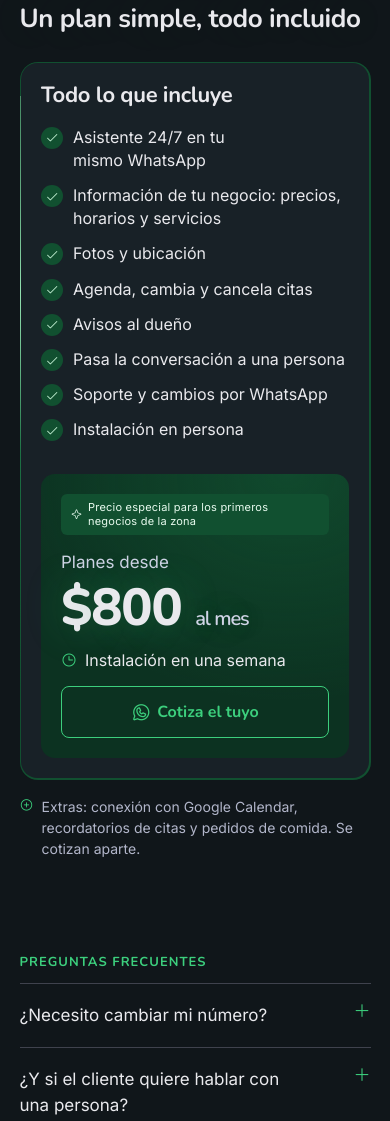
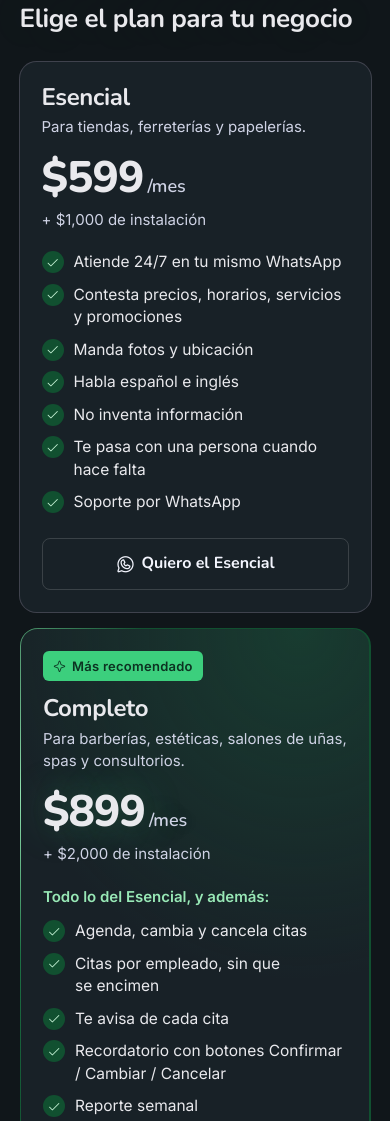
Before and after one commit to Lego1804/arelix-web, a plain HTML site: page index.html in a window 390 px wide. Shown: the part 4597-5718 px from the top of the page. Drawn offline with Linux system fonts and the light colour scheme.

Commit message:
Precios: planes Esencial, Completo y Premium, con botones de demo
- Tres tarjetas con el Completo destacado al centro ("Más recomendado")
- Nota del precio especial de lanzamiento, sin montos
- Botones que abren cada demo en WhatsApp ("demo gimnasio", "demo barbería", "demo comida")
- Se quitan el precio viejo ($800), los extras cotizados aparte y el contador animado

Co-Authored-By: Claude Opus 5.5 <noreply@anthropic.com>

```diff
--- a/assets/css/styles.css
+++ b/assets/css/styles.css
@@ -438,3 +438,34 @@ details summary::-webkit-details-marker{display:none}
 .legal ul{margin:0 0 12px;padding:0;list-style:none;display:grid;gap:10px}
 .legal li{display:flex;gap:10px;align-items:flex-start}
 .legal li>.ph{color:var(--color-accent);font-size:20px;flex:none;margin-top:3px}
+
+/* — precios: tres planes (en celular uno debajo de otro) — */
+.plans{display:grid;grid-template-columns:minmax(0,1fr);gap:16px;max-width:480px;margin:0 auto}
+@media(min-width:960px){.plans{grid-template-columns:repeat(3,minmax(0,1fr));max-width:none;align-items:stretch}}
+.plan-wrap{display:flex}
+.plan{flex:1;gap:0;margin:0;padding:clamp(22px,3vw,28px);border-radius:16.5px;box-shadow:0 0 0 1px var(--color-neutral-800);min-width:0}
+.plan-feat{box-shadow:none;background:radial-gradient(ellipse 90% 60% at 80% 0%,rgba(24,116,67,.32) 0%,rgba(24,116,67,0) 100%),var(--color-surface)}
+.plan-badge{align-self:flex-start;gap:6px;margin:0 0 14px;padding:5px 10px;font-size:13px;font-weight:600;background:var(--color-accent);color:var(--color-accent-900)}
+.plan-name{font-size:24px;margin:0}
+.plan-for{margin:6px 0 0;font-size:15px;line-height:1.45;color:var(--color-neutral-300)}
+.plan-price{margin:18px 0 0;font-family:var(--font-heading);font-size:clamp(44px,6vw,52px);font-weight:800;line-height:1;letter-spacing:-0.02em;font-variant-numeric:tabular-nums}
+.plan-price span{font-size:18px;font-weight:600;letter-spacing:0;color:var(--color-neutral-300);margin-left:4px}
+.plan-feat .plan-price{text-shadow:0 0 40px rgba(60,207,125,.3)}
+.plan-setup{margin:8px 0 0;font-size:15px;color:var(--color-neutral-300)}
+.plan-sub{margin:20px 0 -8px;font-size:15px;font-weight:600;color:var(--color-accent-300)}
+.plan-list{list-style:none;margin:20px 0 24px;padding:0;display:grid;gap:10px}
+.plan-list li{display:flex;gap:10px;align-items:flex-start;font-size:15.5px;line-height:1.45}
+.plan-list li>.ph{flex:none;width:22px;height:22px;border-radius:50%;background:var(--color-accent-800);color:var(--color-accent-200);font-size:13px;display:flex;align-items:center;justify-content:center;margin-top:0}
+.plan .btn{margin-top:auto;min-height:52px;font-size:16px;width:100%}
+.plan .btn .ph{font-size:20px}
+.btn-solid{background:var(--color-accent);color:var(--color-accent-900);border-color:var(--color-accent)}
+.btn-solid:hover{background:var(--color-accent-400);color:var(--color-accent-900)}
+.btn-secondary{color:var(--color-neutral-100)}
+.btn-secondary:hover{color:var(--color-neutral-100)}
+.plans-note{max-width:480px;margin:16px auto 0;display:flex;gap:8px;align-items:flex-start;font-size:15px;line-height:1.5;color:var(--color-neutral-300)}
+.plans-note>.ph{color:var(--color-accent);flex:none;font-size:18px;margin-top:2px}
+@media(min-width:960px){.plans-note{max-width:none;justify-content:center}}
+.demos{margin-top:48px;padding-top:32px;border-top:1px solid var(--color-neutral-800)}
+.demo-btns{display:grid;grid-template-columns:repeat(auto-fit,minmax(min(100%,200px),1fr));gap:10px}
+.demo-btn{min-height:52px;font-size:16px}
+.demo-btn .ph{font-size:20px}
--- a/assets/js/main.js
+++ b/assets/js/main.js
@@ -1,5 +1,5 @@
 // Comportamiento de la página: barra superior al hacer scroll, animaciones de
-// aparición, chat de demostración y contador del precio. Sin dependencias.
+// aparición y chat de demostración. Sin dependencias.
 (function () {
   var root = document.documentElement;
   var reduce = window.matchMedia('(prefers-reduced-motion: reduce)').matches;
@@ -21,25 +21,6 @@
   }, { threshold: 0.12, rootMargin: '0px 0px -40px 0px' });
   document.querySelectorAll('[data-reveal]').forEach(function (el) { io.observe(el); });
 
-  var priceEl = document.querySelector('[data-price]');
-  var priceNum = document.querySelector('[data-price-num]');
-  if (priceEl && priceNum) {
-    var target = parseInt(priceNum.textContent, 10) || 0;
-    priceNum.textContent = '0';
-    var pio = new IntersectionObserver(function (entries) {
-      if (!entries.some(function (e) { return e.isIntersecting; })) return;
-      pio.disconnect();
-      var t0 = performance.now();
-      var tick = function (t) {
-        var p = Math.min(1, (t - t0) / 1400);
-        priceNum.textContent = String(Math.round(target * (1 - Math.pow(1 - p, 3))));
-        if (p < 1) requestAnimationFrame(tick);
-      };
-      requestAnimationFrame(tick);
-    }, { threshold: 0.5 });
-    pio.observe(priceEl);
-  }
-
   var q = document.querySelector('[data-chat="q"]');
   var typing = document.querySelector('[data-chat="typing"]');
   var a = document.querySelector('[data-chat="a"]');
--- a/index.html
+++ b/index.html
@@ -149,37 +149,26 @@
   </div>
 </section>
 
-<section data-screen-label="07 Precios" style="width:100%">
+<section id="precios" data-screen-label="07 Precios" style="width:100%">
   <div data-reveal="" style="max-width:1120px;margin:0 auto;padding:64px clamp(18px,5vw,72px) 48px">
     <h6 style="color:var(--color-accent);margin:0 0 14px">Precios</h6>
-    <h2 style="font-size:clamp(26px,4vw,38px);margin:0 0 28px;text-shadow:0 0 40px rgba(60,207,125,.18)">Un plan simple, todo incluido</h2>
-    <div class="gb">
-      <div class="card" style="border-radius:16.5px;margin:0;background:var(--color-surface);padding:clamp(20px,4vw,40px);display:grid;grid-template-columns:repeat(auto-fit,minmax(min(100%,300px),1fr));gap:32px clamp(24px,5vw,56px);align-items:stretch">
-        <div style="min-width:0">
-          <h3 style="font-size:22px;margin:0 0 18px">Todo lo que incluye</h3>
-          <ul class="chks" data-reveal="" style="list-style:none;margin:0;padding:0;display:grid;gap:12px">
-            <li class="chk" style="display:flex;gap:10px;align-items:flex-start;font-size:16px;line-height:1.45;transition-delay:0.15s"><span style="flex:none;width:22px;height:22px;border-radius:50%;background:var(--color-accent-800);display:flex;align-items:center;justify-content:center;margin-top:1px"><i aria-hidden="true" class="ph ph-check" style="font-size:13px;color:var(--color-accent-200)"></i></span>Asistente 24/7 en tu mismo WhatsApp</li>
-            <li class="chk" style="display:flex;gap:10px;align-items:flex-start;font-size:16px;line-height:1.45;transition-delay:0.27s"><span style="flex:none;width:22px;height:22px;border-radius:50%;background:var(--color-accent-800);display:flex;align-items:center;justify-content:center;margin-top:1px"><i aria-hidden="true" class="ph ph-check" style="font-size:13px;color:var(--color-accent-200)"></i></span>Información de tu negocio: precios, horarios y servicios</li>
-            <li class="chk" style="display:flex;gap:10px;align-items:flex-start;font-size:16px;line-height:1.45;transition-delay:0.39s"><span style="flex:none;width:22px;height:22px;border-radius:50%;background:var(--color-accent-800);display:flex;align-items:center;justify-content:center;margin-top:1px"><i aria-hidden="true" class="ph ph-check" style="font-size:13px;color:var(--color-accent-200)"></i></span>Fotos y ubicación</li>
-            <li class="chk" style="display:flex;gap:10px;align-items:flex-start;font-size:16px;line-height:1.45;transition-delay:0.51s"><span style="flex:none;width:22px;height:22px;border-radius:50%;background:var(--color-accent-800);display:flex;align-items:center;justify-content:center;margin-top:1px"><i aria-hidden="true" class="ph ph-check" style="font-size:13px;color:var(--color-accent-200)"></i></span>Agenda, cambia y cancela citas</li>
-            <li class="chk" style="display:flex;gap:10px;align-items:flex-start;font-size:16px;line-height:1.45;transition-delay:0.63s"><span style="flex:none;width:22px;height:22px;border-radius:50%;background:var(--color-accent-800);display:flex;align-items:center;justify-content:center;margin-top:1px"><i aria-hidden="true" class="ph ph-check" style="font-size:13px;color:var(--color-accent-200)"></i></span>Avisos al dueño</li>
-            <li class="chk" style="display:flex;gap:10px;align-items:flex-start;font-size:16px;line-height:1.45;transition-delay:0.75s"><span style="flex:none;width:22px;height:22px;border-radius:50%;background:var(--color-accent-800);display:flex;align-items:center;justify-content:center;margin-top:1px"><i aria-hidden="true" class="ph ph-check" style="font-size:13px;color:var(--color-accent-200)"></i></span>Pasa la conversación a una persona</li>
-            <li class="chk" style="display:flex;gap:10px;align-items:flex-start;font-size:16px;line-height:1.45;transition-delay:0.87s"><span style="flex:none;width:22px;height:22px;border-radius:50%;background:var(--color-accent-800);display:flex;align-items:center;justify-content:center;margin-top:1px"><i aria-hidden="true" class="ph ph-check" style="font-size:13px;color:var(--color-accent-200)"></i></span>Soporte y cambios por WhatsApp</li>
-            <li class="chk" style="display:flex;gap:10px;align-items:flex-start;font-size:16px;line-height:1.45;transition-delay:0.99s"><span style="flex:none;width:22px;height:22px;border-radius:50%;background:var(--color-accent-800);display:flex;align-items:center;justify-content:center;margin-top:1px"><i aria-hidden="true" class="ph ph-check" style="font-size:13px;color:var(--color-accent-200)"></i></span>Instalación en persona</li>
-          </ul>
-        </div>
-        <div style="min-width:0;display:flex;flex-direction:column;align-items:flex-start;gap:14px;padding:clamp(20px,3vw,32px);border-radius:var(--radius-lg);background:radial-gradient(ellipse 90% 80% at 80% 0%,rgba(24,116,67,.35) 0%,rgba(24,116,67,0) 100%),var(--color-accent-900)">
-          <span class="tag tag-accent" style="display:inline-flex;align-items:center;gap:6px;white-space:normal;line-height:1.35;padding:6px 10px;background:var(--color-accent-800);color:var(--color-accent-100)"><i aria-hidden="true" class="ph ph-star-four" style="flex:none"></i>Precio especial para los primeros negocios de la zona</span>
-          <div>
-            <p style="margin:0;color:var(--color-neutral-300);font-size:17px">Planes desde</p>
-            <p data-price="" style="margin:6px 0 0;font-family:var(--font-heading);font-size:clamp(52px,8vw,76px);font-weight:800;line-height:1;letter-spacing:-0.02em;font-variant-numeric:tabular-nums;text-shadow:0 0 40px rgba(60,207,125,.3)">$<span data-price-num>800</span> <span style="font-size:20px;font-weight:600;color:var(--color-neutral-300)">al mes</span></p>
-          </div>
-          <p style="margin:0;display:flex;align-items:center;gap:8px;font-size:16px"><i aria-hidden="true" class="ph ph-clock" style="color:var(--color-accent)"></i>Instalación en una semana</p>
-          <a class="btn btn-primary" href="https://wa.me/525643731394?text=Hola%2C%20quiero%20cotizar" target="_blank" rel="noopener" style="min-height:52px;padding:0 24px;font-size:16px;width:100%;margin-top:auto"><i aria-hidden="true" class="ph ph-whatsapp-logo" style="font-size:20px"></i>Cotiza el tuyo</a>
-        </div>
+    <h2 style="font-size:clamp(26px,4vw,38px);margin:0 0 28px;text-shadow:0 0 40px rgba(60,207,125,.18)">Elige el plan para tu negocio</h2>
+    <div class="plans">
+      <div class="card plan"><h3 class="plan-name">Esencial</h3><p class="plan-for">Para tiendas, ferreterías y papelerías.</p><p class="plan-price">$599<span>/mes</span></p><p class="plan-setup">+ $1,000 de instalación</p><ul class="plan-list"><li><i aria-hidden="true" class="ph ph-check"></i><span>Atiende 24/7 en tu mismo WhatsApp</span></li><li><i aria-hidden="true" class="ph ph-check"></i><span>Contesta precios, horarios, servicios y promociones</span></li><li><i aria-hidden="true" class="ph ph-check"></i><span>Manda fotos y ubicación</span></li><li><i aria-hidden="true" class="ph ph-check"></i><span>Habla español e inglés</span></li><li><i aria-hidden="true" class="ph ph-check"></i><span>No inventa información</span></li><li><i aria-hidden="true" class="ph ph-check"></i><span>Te pasa con una persona cuando hace falta</span></li><li><i aria-hidden="true" class="ph ph-check"></i><span>Soporte por WhatsApp</span></li></ul><a class="btn btn-secondary" href="https://wa.me/525643731394?text=Hola%2C%20me%20interesa%20el%20plan%20Esencial" target="_blank" rel="noopener"><i aria-hidden="true" class="ph ph-whatsapp-logo"></i>Quiero el Esencial</a></div>
+      <div class="gb plan-wrap"><div class="card plan plan-feat"><span class="tag plan-badge"><i aria-hidden="true" class="ph ph-star-four"></i>Más recomendado</span><h3 class="plan-name">Completo</h3><p class="plan-for">Para barberías, estéticas, salones de uñas, spas y consultorios.</p><p class="plan-price">$899<span>/mes</span></p><p class="plan-setup">+ $2,000 de instalación</p><p class="plan-sub">Todo lo del Esencial, y además:</p><ul class="plan-list"><li><i aria-hidden="true" class="ph ph-check"></i><span>Agenda, cambia y cancela citas</span></li><li><i aria-hidden="true" class="ph ph-check"></i><span>Citas por empleado, sin que se encimen</span></li><li><i aria-hidden="true" class="ph ph-check"></i><span>Te avisa de cada cita</span></li><li><i aria-hidden="true" class="ph ph-check"></i><span>Recordatorio con botones Confirmar / Cambiar / Cancelar</span></li><li><i aria-hidden="true" class="ph ph-check"></i><span>Reporte semanal</span></li></ul><a class="btn btn-solid" href="https://wa.me/525643731394?text=Hola%2C%20me%20interesa%20el%20plan%20Completo" target="_blank" rel="noopener"><i aria-hidden="true" class="ph ph-whatsapp-logo"></i>Quiero el Completo</a></div></div>
+      <div class="card plan"><h3 class="plan-name">Premium</h3><p class="plan-for">Para restaurantes, gimnasios y negocios complejos.</p><p class="plan-price">$1,399<span>/mes</span></p><p class="plan-setup">+ instalación desde $3,000</p><p class="plan-sub">Todo lo del Completo, y además:</p><ul class="plan-list"><li><i aria-hidden="true" class="ph ph-check"></i><span>Una especialidad: pedidos de comida, gimnasio con clases o Google Calendar</span></li><li><i aria-hidden="true" class="ph ph-check"></i><span>Seguimiento después de la visita</span></li><li><i aria-hidden="true" class="ph ph-check"></i><span>Soporte prioritario</span></li></ul><a class="btn btn-secondary" href="https://wa.me/525643731394?text=Hola%2C%20me%20interesa%20el%20plan%20Premium" target="_blank" rel="noopener"><i aria-hidden="true" class="ph ph-whatsapp-logo"></i>Quiero el Premium</a></div>
+    </div>
+    <p class="plans-note"><i aria-hidden="true" class="ph ph-star-four"></i><span>Precio especial de lanzamiento para los primeros negocios. <a href="https://wa.me/525643731394?text=Hola%2C%20quiero%20saber%20del%20precio%20de%20lanzamiento" target="_blank" rel="noopener">Pregúntanos por WhatsApp.</a></span></p>
+    <p class="plans-note"><i aria-hidden="true" class="ph ph-clock"></i><span>Te lo instalamos en persona, en una semana.</span></p>
+    <div class="demos">
+      <h3 style="font-size:22px;margin:0 0 6px">Pruébalo antes de decidir</h3>
+      <p style="margin:0 0 18px;color:var(--color-neutral-300);font-size:16px">Abre una demo en WhatsApp y escríbele como si fueras cliente.</p>
+      <div class="demo-btns">
+        <a class="btn btn-primary demo-btn" href="https://wa.me/525643731394?text=demo%20gimnasio" target="_blank" rel="noopener"><i aria-hidden="true" class="ph ph-barbell"></i>Demo gimnasio</a>
+        <a class="btn btn-primary demo-btn" href="https://wa.me/525643731394?text=demo%20barber%C3%ADa" target="_blank" rel="noopener"><i aria-hidden="true" class="ph ph-scissors"></i>Demo barbería</a>
+        <a class="btn btn-primary demo-btn" href="https://wa.me/525643731394?text=demo%20comida" target="_blank" rel="noopener"><i aria-hidden="true" class="ph ph-hamburger"></i>Demo comida</a>
       </div>
     </div>
-    <p style="margin:16px 0 0;font-size:14px;line-height:1.5;color:var(--color-neutral-400);display:flex;gap:8px;align-items:flex-start"><i aria-hidden="true" class="ph ph-plus-circle" style="color:var(--color-accent);flex:none;margin-top:2px"></i>Extras: conexión con Google Calendar, recordatorios de citas y pedidos de comida. Se cotizan aparte.</p>
   </div>
 </section>
 
```
